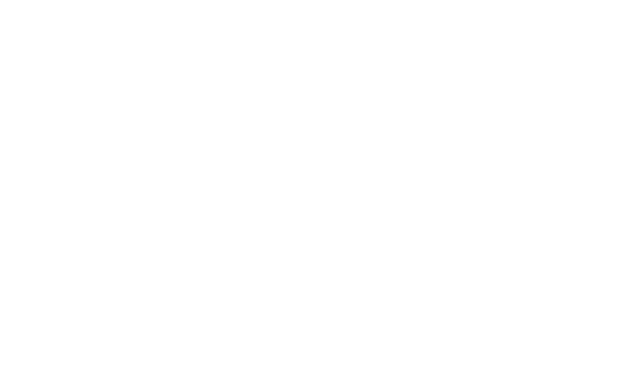
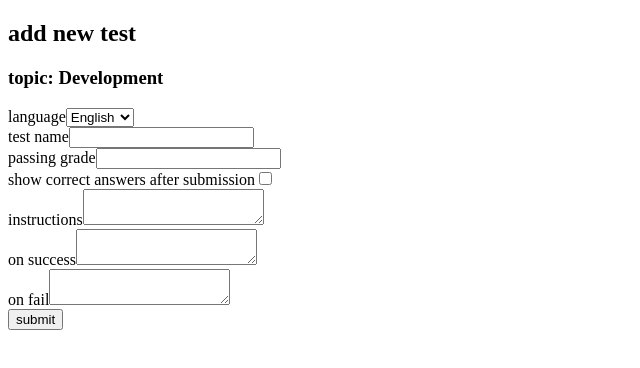
Before and after one commit to NicoAroyo/TestyFront, a React (Create React App) app: page /admin/manage-tests/1/add in a window 1280 px wide. Before the commit this address had no page. Shown: the top 368 px of the page, without its empty margins (0-640 px from the left). Built offline with nearby package versions, Linux system fonts and the light colour scheme; data requests are answered from the project's data file.

Commit message:
add test x)

```diff
--- a/server/db.json
+++ b/server/db.json
@@ -17,58 +17,40 @@
       "name": "Sql"
     }
   ],
-
   "users": [
     {
       "id": 1,
-
       "name": "Momo",
-
       "password": "momo123",
-
       "email": "momo.small.feet@gmail.com",
-
       "isAdmin": true,
       "isRegistered": true
     },
     {
       "id": 2,
-
       "name": "Tsvi Bekker",
-
       "password": "tsvi123",
-
       "email": "bekkertsvii@gmail.com",
-
       "isAdmin": true,
       "isRegistered": true
     },
     {
       "id": 3,
-
       "name": "Nico Aroyo",
-
       "password": "nico123",
-
       "email": "nico.aroyo@gmail.com",
-
       "isAdmin": true,
       "isRegistered": true
     },
     {
       "id": 4,
-
       "name": "Roy Rachmany",
-
       "password": "roy123",
-
       "email": "roy@sela.co.il",
-
       "isAdmin": false,
       "isRegistered": true
     }
   ],
-
   "questions": [
     {
       "id": 1,
@@ -152,6 +134,40 @@
       "name": "Azure",
       "passText": "press 2",
       "failText": "press 3"
+    },
+    {
+      "topicId": "1",
+      "name": "aaa",
+      "passingGrade": "2",
+      "showAnswers": true,
+      "instructions": "aa",
+      "passText": "aa",
+      "failText": "aa",
+      "questions": [1, 2],
+      "id": 5
+    },
+    {
+      "topicId": "1",
+      "name": "1",
+      "passingGrade": "1",
+      "showAnswers": true,
+      "instructions": "1",
+      "passText": "1",
+      "failText": "1",
+      "questions": [1, 2],
+      "id": 6
+    },
+    {
+      "topicId": "1",
+      "language": "eng",
+      "name": "123",
+      "passingGrade": "123",
+      "showAnswers": true,
+      "instructions": "123",
+      "passText": "123",
+      "failText": "123",
+      "questions": [1, 2],
+      "id": 7
     }
   ]
 }
--- a/src/App.js
+++ b/src/App.js
@@ -7,6 +7,7 @@ import { ManageQuestionsView } from "./views/admin/ManageQuestionsView";
 import { Reports } from "./views/admin/Reports";
 import { Home } from "./views/Home";
 import { Login } from "./views/Login";
+import { AddTest } from "./views/admin/AddTest";
 
 export const App = () => {
   return (
@@ -15,7 +16,14 @@ export const App = () => {
         <Route path="/" element={<Home />}></Route>
         <Route path="login" element={<Login />}></Route>
         <Route path="admin" element={<AdminView />}></Route>
-        <Route path="admin/manage-tests" element={<ManageTestsView />}></Route>
+        <Route
+          path="admin/manage-tests/:topicId"
+          element={<ManageTestsView />}
+        ></Route>
+        <Route
+          path="admin/manage-tests/:topicId/add"
+          element={<AddTest />}
+        ></Route>
         <Route path="admin/reports" element={<Reports />}></Route>
         <Route
           path="admin/manage-questions"
--- /dev/null
+++ b/src/Views/admin/AddTest.js
@@ -0,0 +1,115 @@
+import React, { useState, useEffect } from "react";
+import { useParams } from "react-router-dom";
+import { QuizService } from "../../service/quizService";
+import { TopicsService } from "../../service/topicsService";
+
+export const AddTest = () => {
+  const { topicId } = useParams();
+  const [topic, setTopic] = useState("");
+  const [newTest, setNewTest] = useState({ topicId: topicId, language: "eng" });
+
+  useEffect(() => {
+    const topicService = new TopicsService();
+    (async () => {
+      const topic = await topicService.getByIdAsync(topicId);
+      setTopic(topic.name);
+    })();
+  }, []);
+
+  const submitForm = async (e) => {
+    e.preventDefault();
+    const quizService = new QuizService();
+
+    newTest.questions = [1, 2];
+
+    try {
+      await quizService.postAsync(newTest);
+    } catch (error) {
+      console.error(error);
+    }
+  };
+
+  return (
+    <>
+      <div>
+        <h2>add new test</h2>
+        <h3>topic: {topic}</h3>
+        <form>
+          <div>
+            <label>language</label>
+            <select
+              defaultValue={"eng"}
+              onChange={(e) =>
+                setNewTest({ ...newTest, language: e.target.value })
+              }
+            >
+              <option value={"eng"}>English</option>
+              <option value={"heb"}>Hebrew</option>
+            </select>
+          </div>
+
+          <div>
+            <label>test name</label>
+            <input
+              onChange={(e) => setNewTest({ ...newTest, name: e.target.value })}
+              value={newTest?.name ?? ""}
+            ></input>
+          </div>
+
+          <div>
+            <label>passing grade</label>
+            <input
+              onChange={(e) =>
+                setNewTest({ ...newTest, passingGrade: e.target.value })
+              }
+              type={"number"}
+              value={newTest?.passingGrade ?? ""}
+            ></input>
+          </div>
+
+          <div>
+            <label>show correct answers after submission</label>
+            <input
+              type={"checkbox"}
+              onChange={(e) =>
+                setNewTest({ ...newTest, showAnswers: e.target.checked })
+              }
+            ></input>
+          </div>
+
+          <div>
+            <label>instructions</label>
+            <textarea
+              value={newTest?.instructions ?? ""}
+              onChange={(e) =>
+                setNewTest({ ...newTest, instructions: e.target.value })
+              }
+            ></textarea>
+          </div>
+
+          <div>
+            <label>on success</label>
+            <textarea
+              value={newTest?.passText ?? ""}
+              onChange={(e) =>
+                setNewTest({ ...newTest, passText: e.target.value })
+              }
+            ></textarea>
+          </div>
+
+          <div>
+            <label>on fail</label>
+            <textarea
+              value={newTest?.failText ?? ""}
+              onChange={(e) =>
+                setNewTest({ ...newTest, failText: e.target.value })
+              }
+            ></textarea>
+          </div>
+
+          <button onClick={(e) => submitForm(e)}>submit</button>
+        </form>
+      </div>
+    </>
+  );
+};
--- a/src/Views/admin/AdminView.js
+++ b/src/Views/admin/AdminView.js
@@ -1,6 +1,6 @@
 import React, { useEffect, useState } from "react";
 import { useNavigate } from "react-router-dom";
-import { topicsService } from "../../service/topicsService";
+import { TopicsService } from "../../service/topicsService";
 
 export const AdminView = () => {
   const [topics, setTopics] = useState([]);
@@ -8,7 +8,7 @@ export const AdminView = () => {
   const navigate = useNavigate();
 
   useEffect(() => {
-    const service = new topicsService();
+    const service = new TopicsService();
     (async () => {
       const data = await service.getAll();
       setTopics(data);
@@ -42,7 +42,7 @@ export const AdminView = () => {
             manage questions{" "}
           </button>
           <button
-            onClick={() => navigate("manage-tests")}
+            onClick={() => navigate(`manage-tests/${selectedTopic}`)}
             disabled={selectedTopic === "None"}
           >
             manage tests{" "}
--- a/src/Views/admin/ManageTestsView.js
+++ b/src/Views/admin/ManageTestsView.js
@@ -1,11 +1,13 @@
 import React, { useEffect, useState } from "react";
-import { quizService } from "../../service/quizService";
+import { useNavigate, useParams } from "react-router-dom";
+import { QuizService } from "../../service/quizService";
 
 export const ManageTestsView = () => {
   const [tests, setTests] = useState([]);
+  const navigate = useNavigate();
 
   useEffect(() => {
-    const service = new quizService();
+    const service = new QuizService();
     (async () => {
       const data = await service.getAll();
       console.log(data);
@@ -16,7 +18,8 @@ export const ManageTestsView = () => {
   return (
     <>
       <div>ManageTestsView</div>
-      <button>Add a new test x)</button>
+      <button onClick={() => navigate("add")}>Add a new test x)</button>
+      <button>go back lol</button>
       <h2>Quiz List:</h2>
       <table>
         <thead>
@@ -35,6 +38,13 @@ export const ManageTestsView = () => {
                 <td>{test.name}</td>
                 <td>{test.questions.length}</td>
                 <td>{test.passingGrade}</td>
+                <td>
+                  <div>
+                    <button>edit</button>
+                    <button>duplicate</button>
+                    <p>active</p>
+                  </div>
+                </td>
               </tr>
             );
           })}
--- a/src/service/quizService.js
+++ b/src/service/quizService.js
@@ -1,6 +1,6 @@
 import { API_URL } from "../utils/constants";
 
-export class quizService {
+export class QuizService {
   #url = API_URL + "quiz/";
   async getAll() {
     const response = await fetch(this.#url);
--- a/src/service/topicsService.js
+++ b/src/service/topicsService.js
@@ -1,6 +1,6 @@
 import { API_URL } from "../utils/constants";
 
-export class topicsService {
+export class TopicsService {
   #url = API_URL + "topics/";
 
   async getAll() {
```
